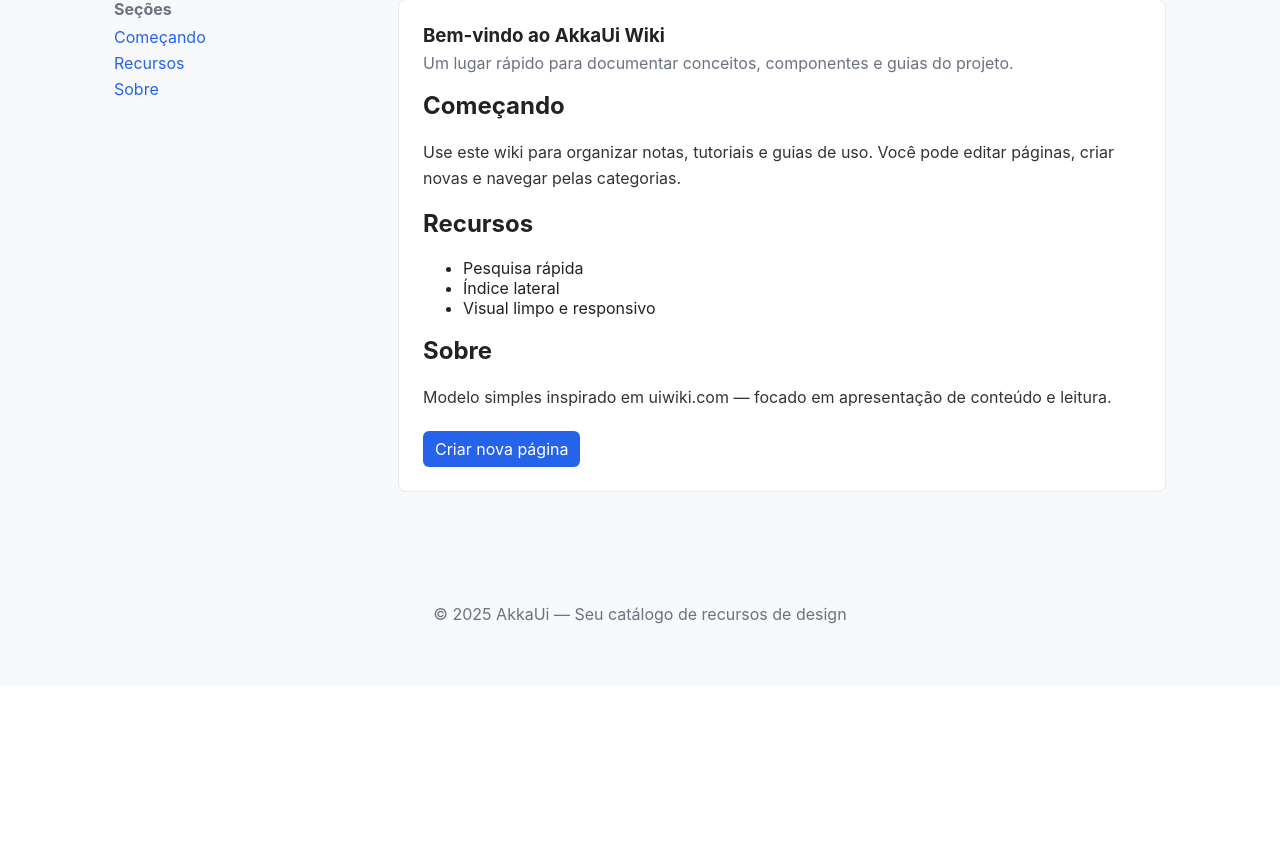
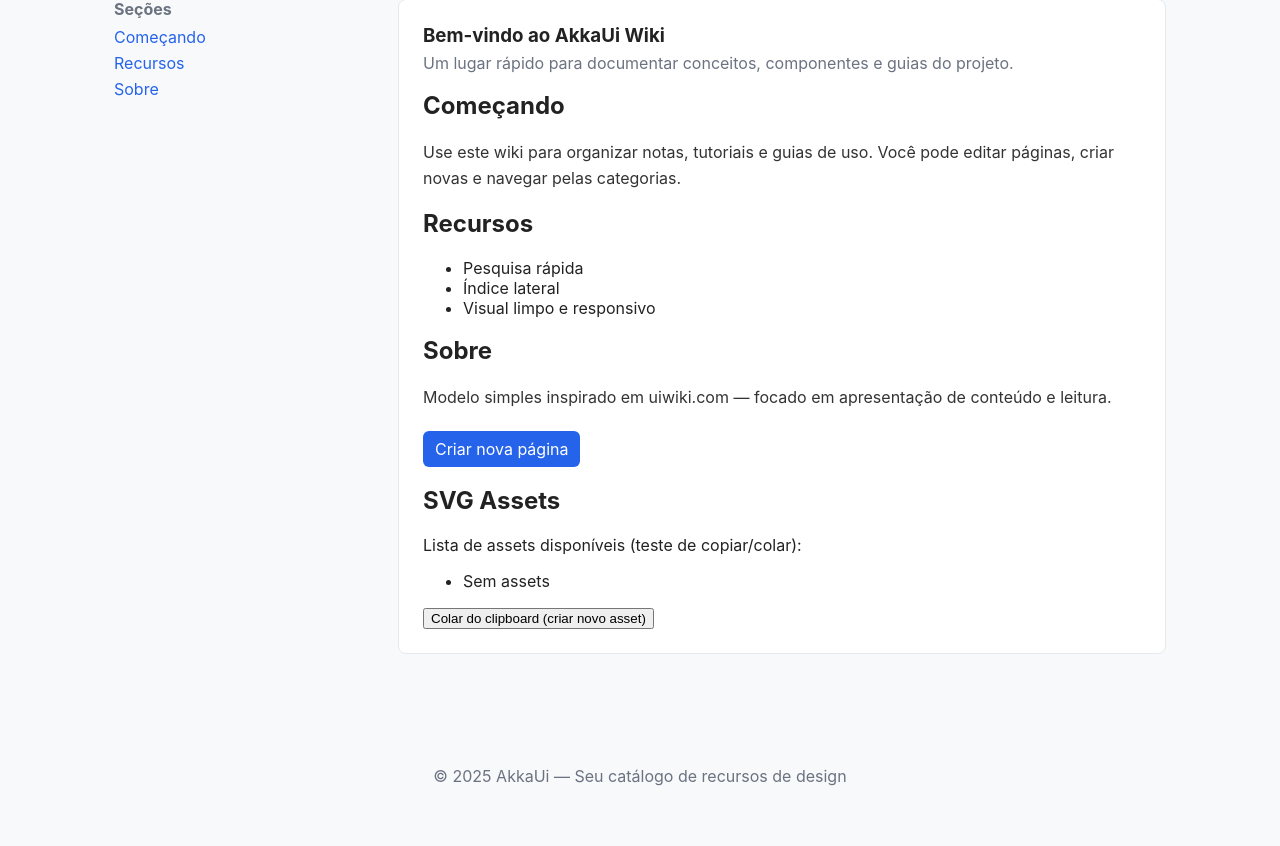
Before and after one commit to aldeandersantos/AkkaUi, a Django app: page / in a window 1280 px wide. Shown: the part 114-960 px from the top of the page. Before the commit the page ends 738 px from the top, so only its background shows below. Run offline with Django 5.2, Linux system fonts and the light colour scheme; data that the repository does not hold is empty.

Commit message:
teste salvar svg

```diff
--- a/core/urls.py
+++ b/core/urls.py
@@ -5,4 +5,6 @@ app_name = "core"
 
 urlpatterns = [
     path("", home, name="home"),
+    path('api/copy_svg/', copy_svg, name='copy_svg'),
+    path('api/paste_svg/', paste_svg, name='paste_svg'),
 ]
--- a/core/views.py
+++ b/core/views.py
@@ -1,5 +1,52 @@
-from django.shortcuts import render
+from django.shortcuts import render, get_object_or_404
+from django.http import JsonResponse, HttpResponseBadRequest, HttpResponseNotAllowed
+from django.views.decorators.http import require_POST
+from django.views.decorators.csrf import csrf_exempt
+import json
 
+from .models import SvgFile
 
 def home(request):
-	return render(request, 'core/home.html')
+    """
+    Lista simples de SVGs. Template esperado: core/home.html (variável 'svgfiles').
+    """
+    svgfiles = SvgFile.objects.order_by("-uploaded_at")
+    return render(request, "core/home.html", {"svgfiles": svgfiles})
+
+def copy_svg(request):
+    """
+    GET ?id=<pk>
+    Retorna JSON {"svg_text": "..."} com o markup sanitizado do campo content.
+    """
+    if request.method != "GET":
+        return HttpResponseNotAllowed(["GET"])
+
+    pk = request.GET.get("id") or request.GET.get("pk")
+    if not pk:
+        return HttpResponseBadRequest(json.dumps({"error": "id query param required"}), content_type="application/json")
+
+    svg = get_object_or_404(SvgFile, pk=pk)
+    # Usamos o helper do modelo para obter conteúdo sanitizado
+    content = svg.get_sanitized_content()
+    return JsonResponse({"svg_text": content})
+
+@csrf_exempt  # remova se quiser exigir CSRF
+@require_POST
+def paste_svg(request):
+    """
+    POST JSON: {"filename": "nome.svg", "svg_text": "<svg...>"}
+    Cria um novo SvgFile (conteúdo será sanitizado no save()).
+    """
+    try:
+        payload = json.loads(request.body.decode("utf-8"))
+    except Exception:
+        return HttpResponseBadRequest(json.dumps({"error": "invalid json"}), content_type="application/json")
+
+    svg_text = payload.get("svg_text")
+    if not svg_text:
+        return HttpResponseBadRequest(json.dumps({"error": "svg_text is required"}), content_type="application/json")
+
+    filename = payload.get("filename") or "unnamed.svg"
+    # Ao criar, o save() sanitizará o conteúdo (conforme models.save override acima)
+    asset = SvgFile.objects.create(filename=filename, content=svg_text)
+    return JsonResponse({"id": asset.pk, "filename": asset.filename})
--- a/server/settings.py
+++ b/server/settings.py
@@ -40,6 +40,8 @@ INSTALLED_APPS = [
     'django.contrib.sessions',
     'django.contrib.messages',
     'django.contrib.staticfiles',
+    'usuario',
+    'core',
 ]
 
 MIDDLEWARE = [
--- a/templates/core/home.html
+++ b/templates/core/home.html
@@ -45,4 +45,90 @@
       <a class="btn" href="#">Criar nova página</a>
     </footer>
   </article>
+
+  <section class="svg-assets">
+    <h2>SVG Assets</h2>
+    <p>Lista de assets disponíveis (teste de copiar/colar):</p>
+    <ul>
+      {% for asset in svgfiles %}
+        <li>
+          <strong>{{ asset.filename }}</strong>
+          <button type="button" onclick="copySvg({{ asset.pk }})">Copiar SVG</button>
+        </li>
+      {% empty %}
+        <li>Sem assets</li>
+      {% endfor %}
+    </ul>
+
+    <div style="margin-top:1rem;">
+      <button type="button" onclick="pasteFromClipboard()">Colar do clipboard (criar novo asset)</button>
+    </div>
+  </section>
+
+  <script>
+    // URLs nomeadas do Django (resolvidas no template)
+    const copyUrl = "{% url 'core:copy_svg' %}"; // ex: /api/copy_svg/
+    const pasteUrl = "{% url 'core:paste_svg' %}"; // ex: /api/paste_svg/
+
+    // Helper para obter csrf token do cookie (caso necessário)
+    function getCookie(name) {
+      const value = `; ${document.cookie}`;
+      const parts = value.split(`; ${name}=`);
+      if (parts.length === 2) return parts.pop().split(';').shift();
+      return null;
+    }
+
+    async function copySvg(id) {
+      try {
+        const res = await fetch(`${copyUrl}?id=${id}`);
+        if (!res.ok) throw new Error('Falha ao buscar SVG');
+        const data = await res.json();
+        await navigator.clipboard.writeText(data.svg_text || "");
+        alert('SVG copiado para o clipboard');
+      } catch (err) {
+        console.error(err);
+        alert('Erro ao copiar SVG: ' + (err.message || err));
+      }
+    }
+
+    async function pasteSvg(name, svgText) {
+      try {
+        const csrftoken = getCookie('csrftoken');
+        const res = await fetch(pasteUrl, {
+          method: 'POST',
+          headers: Object.assign({ 'Content-Type': 'application/json' }, csrftoken ? { 'X-CSRFToken': csrftoken } : {}),
+          body: JSON.stringify({ filename: name, svg_text: svgText }),
+        });
+
+        if (!res.ok) {
+          const txt = await res.text();
+          throw new Error(`Status ${res.status}: ${txt}`);
+        }
+
+        const data = await res.json();
+        return data;
+      } catch (err) {
+        console.error(err);
+        throw err;
+      }
+    }
+
+    async function pasteFromClipboard() {
+      try {
+        const svgText = await navigator.clipboard.readText();
+        if (!svgText) {
+          alert('Clipboard vazio');
+          return;
+        }
+  const filename = prompt('Nome para o novo SVG asset (ex: icon.svg):', 'from-clipboard.svg');
+  if (filename === null) return; // cancelado
+  const data = await pasteSvg(filename || 'unnamed.svg', svgText);
+        alert('Criado: ' + JSON.stringify(data));
+        // opcional: recarregar a página para mostrar novo asset
+        location.reload();
+      } catch (err) {
+        alert('Erro ao colar SVG: ' + (err.message || err));
+      }
+    }
+  </script>
 {% endblock %}
```
Also changed, not shown: core/admin.py (+0 -21 lines), core/models.py (+19 -82 lines), core/serializers.py (added, +8 -0 lines).
